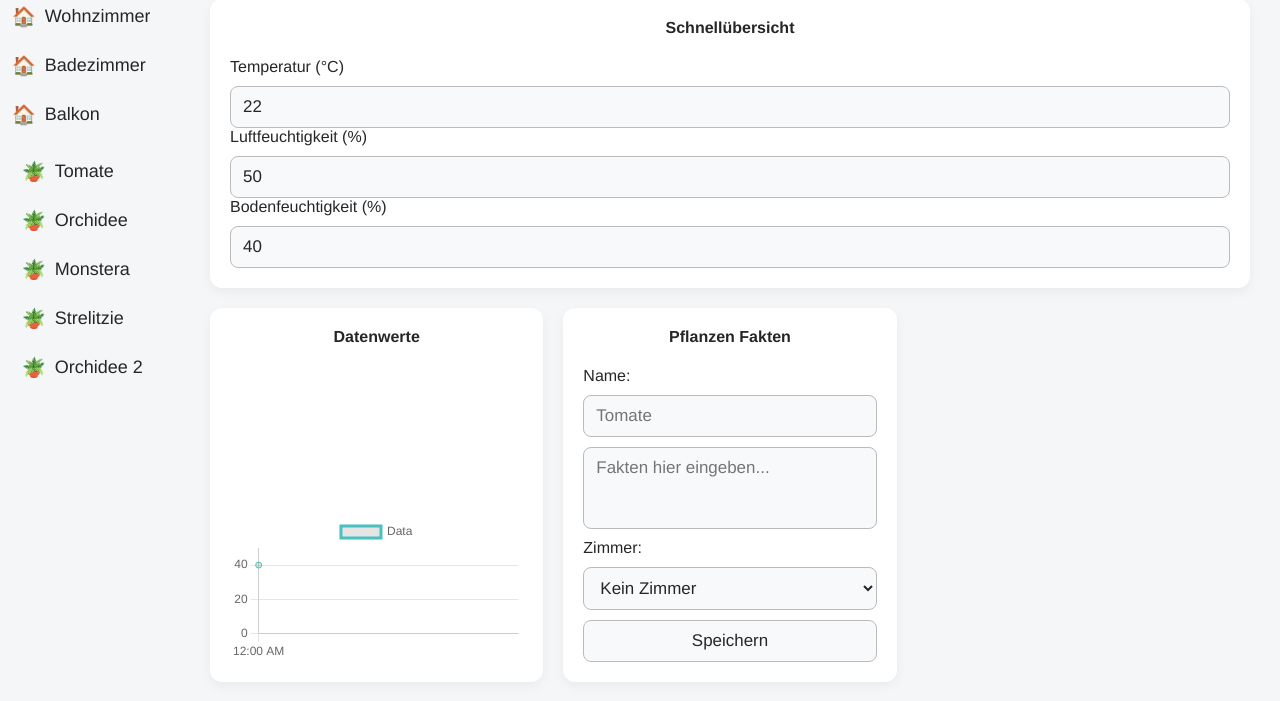
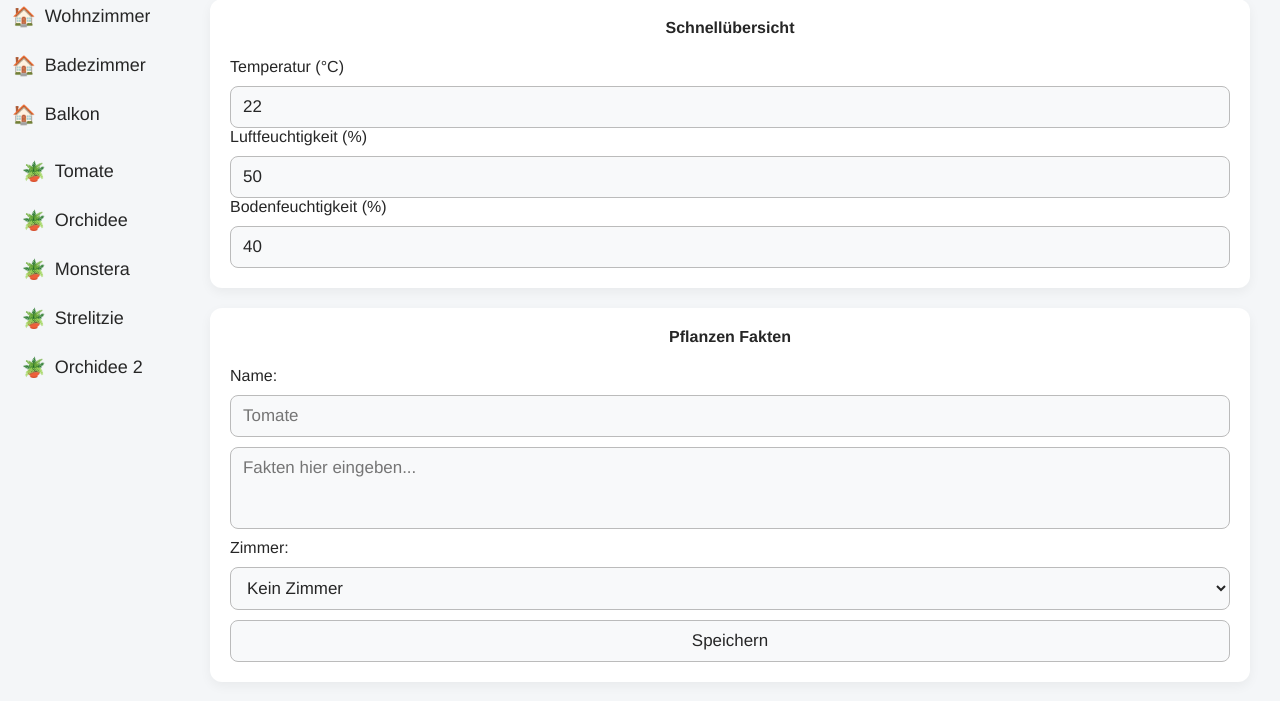
Before and after one commit to OrfKilian/Plantify_API, a Flask app: page /pflanze/1 in a window 1280 px wide. Shown: the part 69-770 px from the top of the page. Run offline with Flask 3, Linux system fonts and the light colour scheme; the visitor is signed in with stand-in values (Sample User, id 1).

Commit message:
Remove plant data chart and widen facts

```diff
--- a/Plantify new/plantify/templates/plant.html
+++ b/Plantify new/plantify/templates/plant.html
@@ -24,11 +24,7 @@
         </div>
     </div>
 
-    <div class="card">
-        <h3>Datenwerte</h3>
-        <canvas id="chart-data"></canvas>
-    </div>
-    <div class="card" id="facts-box">
+    <div class="card full-width-card" id="facts-box">
         <h3>Pflanzen Fakten</h3>
         <div>
             <label for="plant-name">Name:</label>
@@ -47,11 +43,6 @@
         <button id="save-facts-btn" class="pflege-edit" style="margin-top:10px;">Speichern</button>
     </div>
 </div>
-
-<!-- Add Chart.js library -->
-<script src="https://cdn.jsdelivr.net/npm/chart.js"></script>
-<!-- Add our plant.js file -->
-<script src="{{ url_for('static', filename='plant.js') }}"></script>
 
 <script>
 document.addEventListener('DOMContentLoaded', function () {
```
